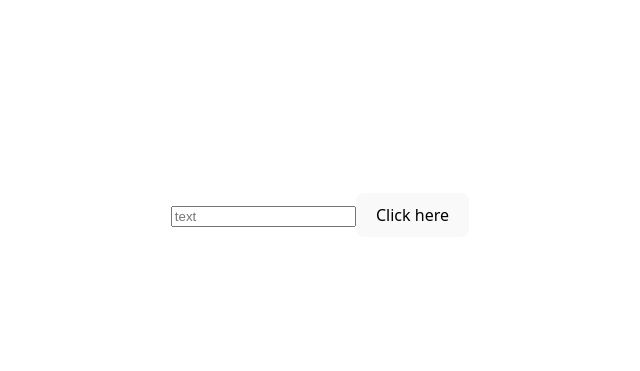
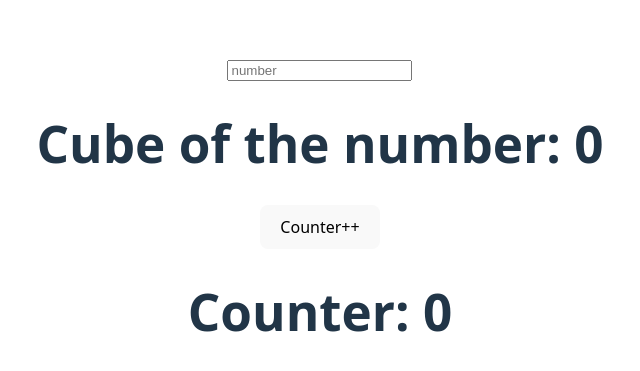
Before and after one commit to roirude/learn_react, a React (Vite) app in the folder hook-practice/: page / in a window 1280 px wide. Shown: the part 185-556 px from the top of the page, without its empty margins (320-960 px from the left). Built offline with nearby package versions, Linux system fonts and the light colour scheme.

Commit message:
Complete useMemo section

```diff
--- a/hook-practice/src/App.tsx
+++ b/hook-practice/src/App.tsx
@@ -1,20 +1,26 @@
-import {  useRef } from 'react'
+
+import { useMemo, useState } from 'react'
 import './App.css'
 
 function App() {
-  const inputElement = useRef<HTMLInputElement>(null)
+  const [number, setNumber] = useState(0)
+  const [counter, setCounter] = useState(0)
 
-  const handleClick = () => {
-    const current = inputElement.current
-    if (current) {
-      current.style.background = "red"
-    }
+  function cubeNum(num: number) {
+    console.log("Calculation Done!")
+    return Math.pow(num, 3)
   }
+
+  const result = useMemo(() => {
+    return cubeNum(number)
+  }, [number])
 
   return (
     <>
-      <input type="text" placeholder='text' ref={inputElement} />
-      <button onClick={handleClick}>Click here</button>
+      <input type="number" placeholder='number' onChange={(e) => setNumber(Number(e.target.value))} />
+      <h1>Cube of the number: {result}</h1>
+      <button onClick={() => setCounter(prev => prev + 1)}>Counter++</button >
+      <h1>Counter: {counter}</h1>
     </>
   )
 }
```
